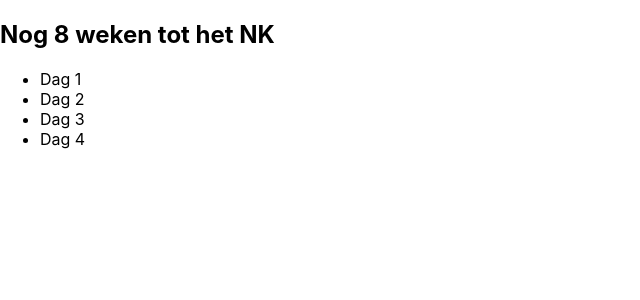
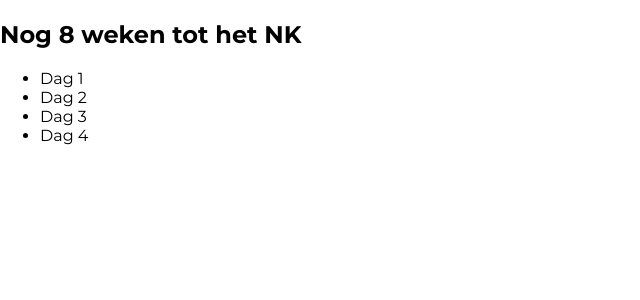
Before and after one commit to marcianosr/powerlift-tracker, a Next.js app: page / in a window 1280 px wide. Shown: the top 300 px of the page, without its empty margins (0-640 px from the left). Built offline with nearby package versions, Linux system fonts and the light colour scheme.

Commit message:
Include fonts.

```diff
--- a/components/Layout/index.tsx
+++ b/components/Layout/index.tsx
@@ -9,10 +9,10 @@ const Layout: FC = ({ children }) => {
 				<link
 					rel="preconnect"
 					href="https://fonts.gstatic.com"
-					crossorigin
+					crossOrigin=""
 				/>
 				<link
-					href="https://fonts.googleapis.com/css2?family=Nunito:wght@300;400;500;600;700;800&display=swap"
+					href="https://fonts.googleapis.com/css2?family=Montserrat:wght@300;400;500;600;700;800&display=swap"
 					rel="stylesheet"
 				/>
 			</Head>
--- a/styles/global.css
+++ b/styles/global.css
@@ -2,9 +2,16 @@ html,
 body {
 	padding: 0;
 	margin: 0;
-	font-family: "Quicksand", -apple-system, BlinkMacSystemFont, Segoe UI,
+	/* letter-spacing: -0.5px; */
+	font-family: "Montserrat", -apple-system, BlinkMacSystemFont, Segoe UI,
 		Roboto, Oxygen, Ubuntu, Cantarell, Fira Sans, Droid Sans, Helvetica Neue,
 		sans-serif;
+
+	/* background: radial-gradient(#f9e6ea, #eafefe); */
+	height: 100vh;
+	--base-text-color: black;
+	--secondary-text-color: #7a7a7a;
+	color: var(--base-text-color);
 }
 
 * {
```
